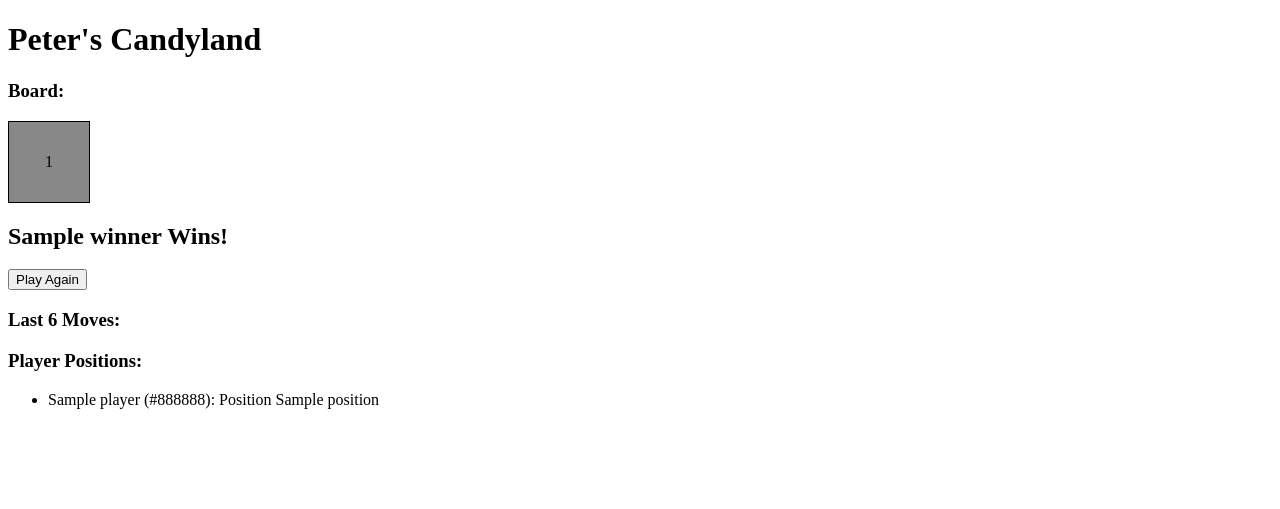
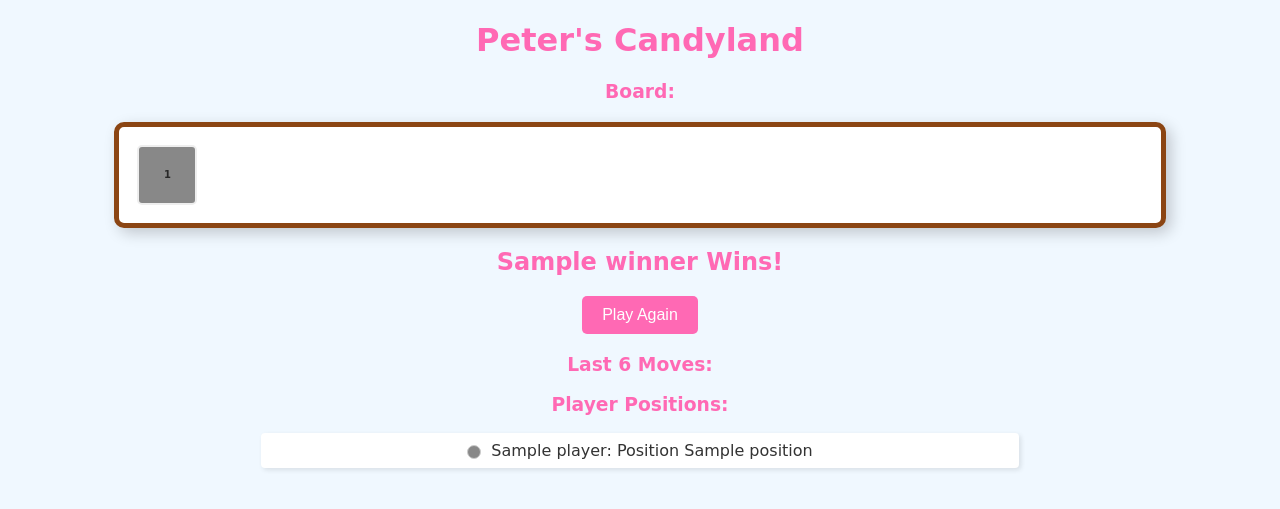
Before and after one commit to petersomerville/candyland, a Flask app: template templates/game.html in a window 1280 px wide. Shown: the top 509 px of the page. Run offline with Flask 3, Linux system fonts and the light colour scheme; the template is opened without the code that fills it: most values are stand-ins (such as "Sample title", 1, 10 or a date in 2020).

Commit message:
Improved game board styling

```diff
--- a/static/css/style.css
+++ b/static/css/style.css
@@ -1,22 +1,117 @@
+body {
+  font-family: 'Comic Sans MS', cursive, sans-serif; /* Candyland-esque font */
+  background-color: #f0f8ff; /* Light, playful background */
+  color: #333;
+}
+
+h1, h2, h3 {
+  color: #ff69b4; /* Hot pink titles */
+  text-align: center;
+}
+
 .board {
-    display: flex;
-    flex-wrap: wrap;
-    width: 1200px;
+  display: flex; /* Arrange squares in a row */
+  flex-wrap: wrap; /* Allow squares to wrap to the next line */
+  width: 80%; /* Adjust width as needed */
+  margin: 20px auto; /* Center the board */
+  padding: 15px;
+  background-color: #fff; /* White background for the board area */
+  border: 5px solid #8b4513; /* Brown border like a game board */
+  border-radius: 10px;
+  box-shadow: 5px 5px 15px rgba(0,0,0,0.2); /* Add some depth */
 }
 
 .square {
-    width: 80px;
-    height: 80px;
-    border: 1px solid #000;
-    display: flex;
-    align-items: center;
-    justify-content: center;
-    font-size: 16px;
+  width: 60px; /* Adjust size */
+  height: 60px; /* Adjust size */
+  border: 2px solid #eee; /* Lighter border for squares */
+  margin: 3px;
+  display: flex; /* Use flexbox to center content */
+  justify-content: center;
+  align-items: center;
+  font-size: 10px;
+  font-weight: bold;
+  position: relative; /* Needed for absolute positioning of pawns */
+  color: rgba(0, 0, 0, 0.7); /* Slightly transparent text */
+  box-sizing: border-box; /* Include padding and border in total width/height */
+  border-radius: 5px; /* Slightly rounded corners */
+}
+
+.square[style*="background-color: #ccc"] {
+  font-weight: bold;
+  font-size: 12px;
+  color: #555;
 }
 
 .pawn {
-    border-radius: 50%;
-    width: 40px;
-    height: 40px;
-    border: 1px solid black;  /* added border */
+  width: 25px; /* Pawn size */
+  height: 25px; /* Pawn size */
+  border-radius: 50%; /* Circular pawn */
+  border: 2px solid #fff; /* White border for contrast */
+  box-shadow: 1px 1px 3px rgba(0,0,0,0.5); /* Add some depth */
+  position: absolute; /* Relative to square */
+  left: 50%;
+  top: 50%;
+  transform: translate(-50%, -50%); /* Center pawn */
+  z-index: 10; /* Ensure pawns are visible over square content */
 }
+
+.pawn-inline {
+  display: inline-block;
+  width: 12px;
+  height: 12px;
+  border-radius: 50%;
+  margin-right: 5px;
+  vertical-align: middle;
+  border: 1px solid #ccc;
+}
+
+/* Start and Finish Squares */
+.start-square {
+  font-size: 14px;
+  font-weight: bold;
+  background-color: #90ee90 !important; /* Light green */
+}
+
+.finish-square {
+  font-size: 14px;
+  font-weight: bold;
+  background-color: #ffd700 !important; /* Gold */
+}
+
+/* UI Elements */
+form {
+  text-align: center;
+  margin: 20px 0;
+}
+
+input[type="submit"] {
+  padding: 10px 20px;
+  background-color: #ff69b4; /* Hot pink button */
+  color: white;
+  border: none;
+  border-radius: 5px;
+  cursor: pointer;
+  font-size: 16px;
+  transition: background-color 0.3s ease;
+}
+
+input[type="submit"]:hover {
+  background-color: #ff1493; /* Darker pink on hover */
+}
+
+ul {
+  list-style: none;
+  padding: 0;
+  width: 60%;
+  margin: 10px auto;
+  text-align: center;
+}
+
+li {
+  background-color: #fff;
+  margin: 5px 0;
+  padding: 8px;
+  border-radius: 4px;
+  box-shadow: 2px 2px 5px rgba(0,0,0,0.1);
+}
--- a/templates/game.html
+++ b/templates/game.html
@@ -10,7 +10,17 @@
   <h3>Board:</h3>
   <div class="board">
     {% for square in game.board.spaces %}
-      <div class="square" style="background-color: {% if square.color %}{{ square.color }}{% else %}#ccc{% endif %};">
+      {% set square_classes = ['square'] %}
+      {% if square.is_start %}
+        {% set square_classes = square_classes + ['start-square'] %}
+      {% endif %}
+      {% if square.is_finish %}
+        {% set square_classes = square_classes + ['finish-square'] %}
+      {% endif %}
+      {% if square.is_picture %}
+        {% set square_classes = square_classes + ['picture-square', 'picture-' + square.picture_name|lower|replace(' ', '-')] %}
+      {% endif %}
+      <div class="{{ square_classes|join(' ') }}" style="background-color: {% if square.color %}{{ square.color }}{% else %}#ccc{% endif %};">
         {% if square.is_start %}
           START
         {% elif square.is_finish %}
@@ -20,9 +30,13 @@
         {% else %}
           {{ square.index }}
         {% endif %}
+        {% set pawn_count = 0 %}
         {% for p in game.players %}
           {% if p.position == square.index %}
-            <div class="pawn" style="background-color: {% if p.pawn_color %}{{ p.pawn_color }}{% else %}#fff{% endif %};"></div>
+            {% set pawn_count = pawn_count + 1 %}
+            <div class="pawn" title="{{ p.name }}" style="background-color: {% if p.pawn_color %}{{ p.pawn_color }}{% else %}#888{% endif %};">
+              {# Optionally add player initial inside pawn #}
+            </div>
           {% endif %}
         {% endfor %}
       </div>
@@ -52,7 +66,8 @@
   <ul>
     {% for p in game.players %}
       <li>
-        {{ p.name }} ({{ p.pawn_color }}): Position {{ p.position }}
+        <span class="pawn-inline" style="background-color: {{ p.pawn_color | default('#888') }};"></span>
+        {{ p.name }}: Position {{ p.position }}
         {% if p.skip_turn %} - Loses Next Turn{% endif %}
       </li>
     {% endfor %}
```
